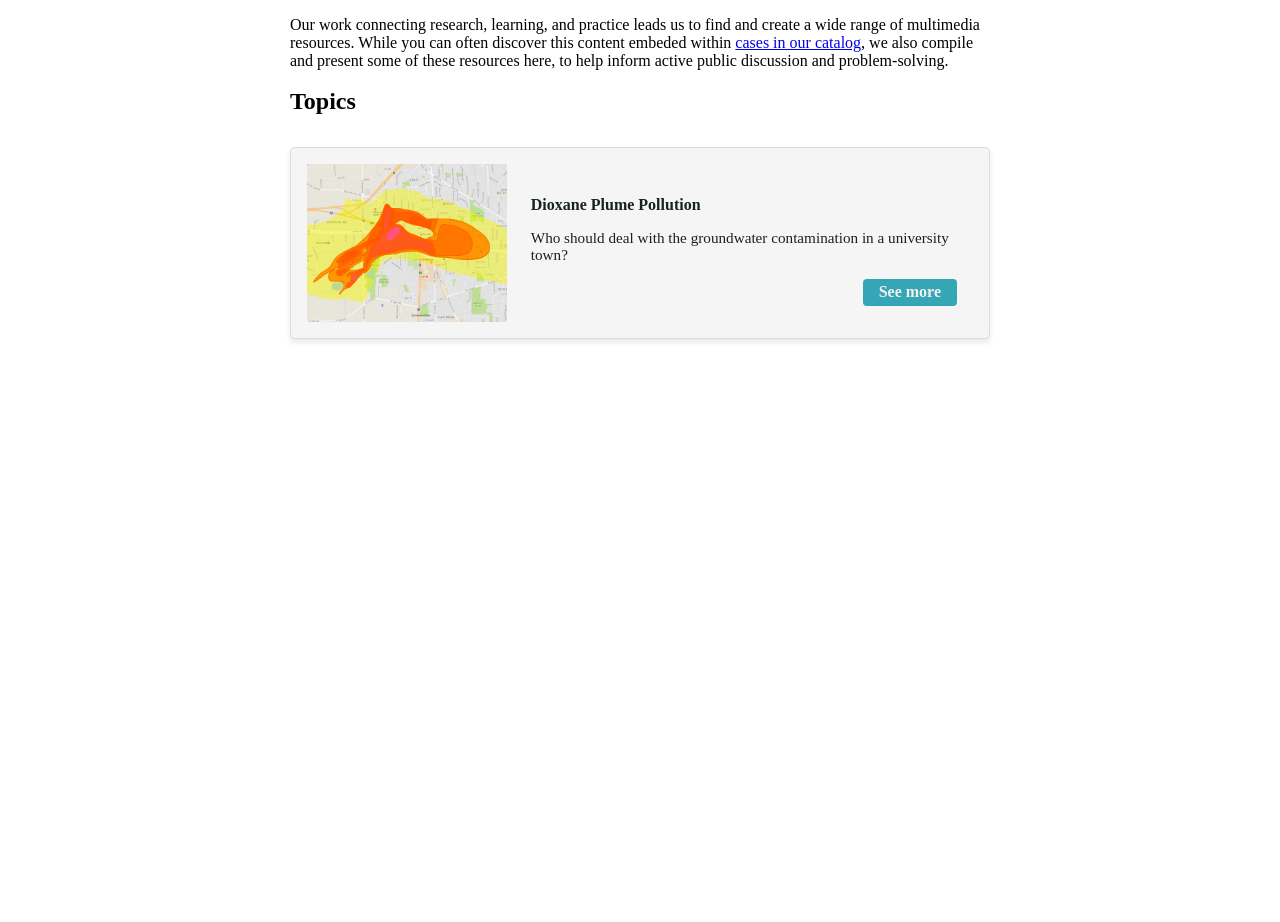
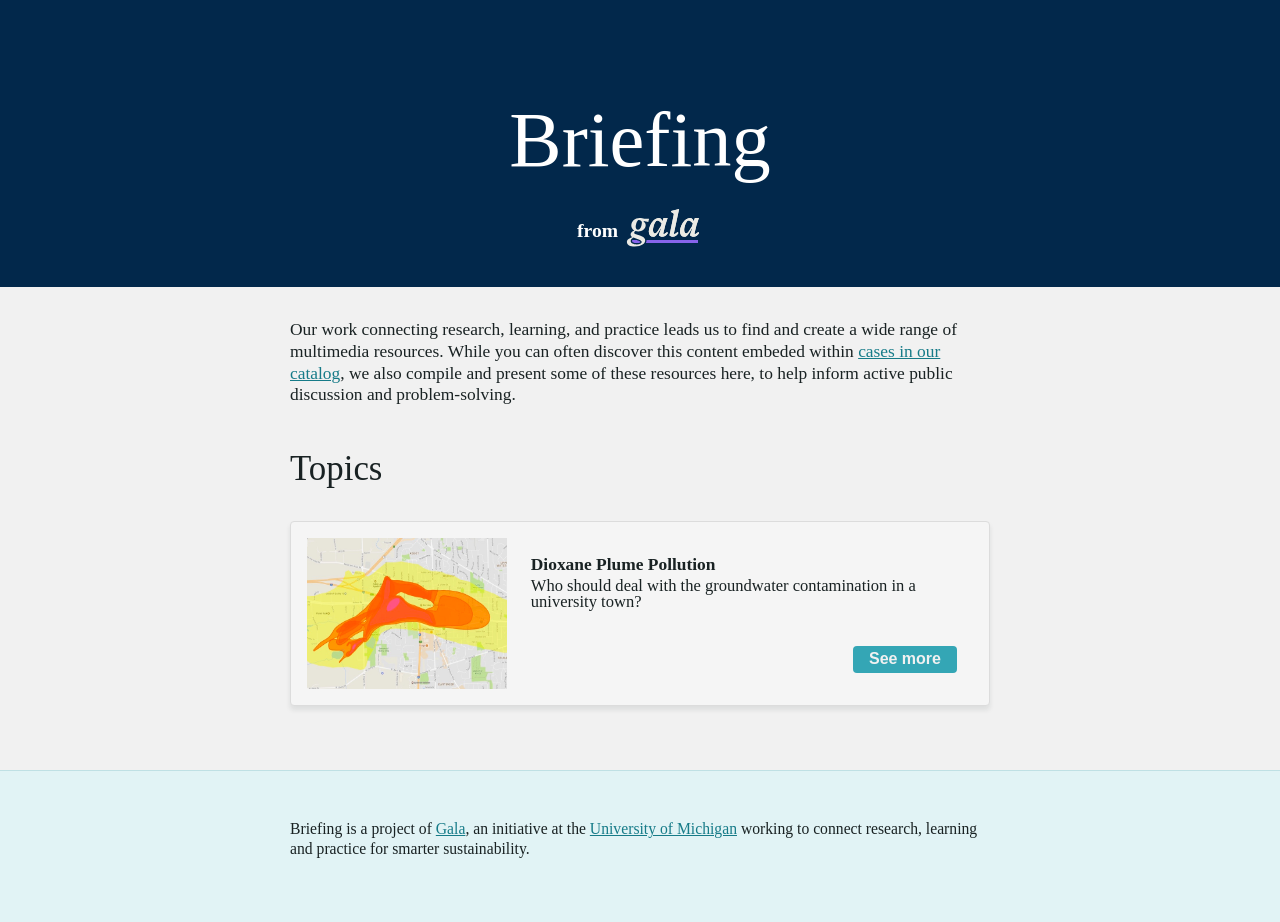
Before and after one commit to galahq/engagement-site, a Gatsby site: page / in a window 1280 px wide. Before the commit the page ends 800 px from the top, so only its background shows below. Built offline with nearby package versions, Linux system fonts and the light colour scheme; Gatsby itself is replaced by a stand-in of ours; a web font is replaced by a local one.

Commit message:
Upgrade to gatsby 2

```diff
--- a/src/components/button.js
+++ b/src/components/button.js
@@ -1,4 +1,3 @@
-import React from 'react'
 import styled from 'styled-components'
 
 const Button = styled.button`
@@ -16,4 +15,5 @@ const Button = styled.button`
     background: #167b88;
   }
 `
+
 export default Button
--- a/src/components/card.js
+++ b/src/components/card.js
@@ -1,11 +1,10 @@
-import React from 'react'
 import styled from 'styled-components'
 
-const Card = styled.div`
+const BaseCard = styled.div`
   background: #f5f5f5;
   border: 1px solid #dcdcdc;
   border-radius: 4px;
   box-shadow: 0 4px 5px 0 rgba(25, 34, 35, 0.09);
   padding: 1rem;
 `
-export default Card
+export default BaseCard
--- a/src/components/cards/audio.js
+++ b/src/components/cards/audio.js
@@ -3,7 +3,7 @@ import styled from 'styled-components'
 import BaseCard from '../../components/card'
 
 export default ({ imageSrc, title, description, audioSrc }) => (
-  <AudioCard>
+  <AudioCard as="a">
     <Image src={imageSrc} />
     <AudioTitle>{title}</AudioTitle>
     <Description>{description}</Description>
@@ -11,11 +11,11 @@ export default ({ imageSrc, title, description, audioSrc }) => (
   </AudioCard>
 )
 
-const AudioCard = BaseCard.withComponent('a').extend`
+const AudioCard = styled(BaseCard)`
   color: #192223;
   text-decoration: none;
   display: block;
-  margin: .4em;
+  margin: 0.4em;
 `
 
 const Image = styled.img`
--- a/src/components/cards/text.js
+++ b/src/components/cards/text.js
@@ -1,4 +1,3 @@
-import React from 'react'
 import styled from 'styled-components'
 import Card from '../card'
 
--- a/src/components/cards/video.js
+++ b/src/components/cards/video.js
@@ -3,7 +3,7 @@ import styled from 'styled-components'
 import BaseCard from '../../components/card'
 
 export default ({ title, description, videoSrc }) => (
-  <VideoCard>
+  <VideoCard as="a">
     <VideoTitle>{title}</VideoTitle>
     <Description>{description}</Description>
     <Frame
@@ -17,11 +17,11 @@ export default ({ title, description, videoSrc }) => (
   </VideoCard>
 )
 
-const VideoCard = BaseCard.withComponent('a').extend`
+const VideoCard = styled(BaseCard)`
   color: #192223;
   text-decoration: none;
   display: inline-block;
-  margin: .4em;
+  margin: 0.4em;
 `
 
 const VideoTitle = styled.h3`
--- a/src/components/container.js
+++ b/src/components/container.js
@@ -1,4 +1,3 @@
-import React from 'react'
 import styled from 'styled-components'
 
 const Container = styled.div`
--- a/src/components/grid.js
+++ b/src/components/grid.js
@@ -1,4 +1,3 @@
-import React from 'react'
 import styled from 'styled-components'
 import Container from '../components/container'
 
--- a/src/components/header.js
+++ b/src/components/header.js
@@ -1,12 +1,11 @@
 import React from 'react'
 import styled from 'styled-components'
 import Logo from './logo'
-import Link from 'gatsby-link'
+import { Link } from 'gatsby'
 
-type Props = { full: boolean }
-const Header = ({ full }: Props) => (
-  <Container full={full}>
-    {full ? (
+const Header = props => (
+  <Container>
+    {props.full ? (
       <InnerContainer>
         <MainTitle>Briefing</MainTitle>
         <Subtitle>
@@ -25,14 +24,16 @@ const Header = ({ full }: Props) => (
           </a>{' '}
           <RaisedSpan>
             {' '}
-            / <TitleLink to="./">Briefing</TitleLink>
+            / <TitleLink to="/">Briefing</TitleLink>
           </RaisedSpan>
         </SmallTitle>
       </InnerContainer>
     )}
   </Container>
 )
+
 export default Header
+
 const Container = styled.div`
   display: flex;
   flex-direction: column;
@@ -40,6 +41,15 @@ const Container = styled.div`
   background-color: #02284b;
   color: white;
   margin-bottom: 2em;
+`
+const TitleLink = styled(Link)`
+  font-weight: 300;
+  color: white;
+  text-decoration: none;
+
+  &:hover {
+    text-decoration: underline;
+  }
 `
 
 const MainTitle = styled.h1.attrs({ className: 'louder' })`
@@ -66,15 +76,6 @@ const Subtitle = styled.h2`
   text-align: center;
   margin-bottom: 2em;
 `
-const TitleLink = styled(Link)`
-  font-weight: 300;
-  color: white;
-  text-decoration: none;
-
-  ${TitleLink}:hover {
-    text-decoration: underline;
-  }
-`
 
 const InnerContainer = styled.div`
   align-items: center;
--- /dev/null
+++ b/src/components/layout.js
@@ -0,0 +1,110 @@
+import React from 'react'
+import styled from 'styled-components'
+import Helmet from 'react-helmet'
+import Header from './header'
+import { TextContainer } from './container'
+import { StaticQuery, graphql } from 'gatsby'
+import wave from '../assets/wave.png'
+import '../styles/index.css'
+
+export default function Layout({ location, children }) {
+  return (
+    <StaticQuery
+      query={graphql`
+        query LayoutQuery {
+          site {
+            siteMetadata {
+              title
+            }
+          }
+        }
+      `}
+      render={data => (
+        <>
+          <Body full={location.pathname === '/'}>
+            <Helmet
+              titleTemplate={`%s | ${data.site.siteMetadata.title}`}
+              defaultTitle={data.site.siteMetadata.title}
+              meta={[
+                { name: 'description', content: 'Briefing' },
+                {
+                  name: 'keywords',
+                  content: 'cases, sustainability, resources, multimedia',
+                },
+                {
+                  name: 'viewport',
+                  content: 'initial-scale=1, viewport-fit=cover',
+                },
+              ]}
+            />
+            <Header full={location.pathname === '/'}></Header>
+            <div>{children}</div>
+            <Footer>
+              <TextContainer>
+                Briefing is a project of <a href="learngala.com">Gala</a>, an
+                initiative at the <a href="umich.edu">University of Michigan</a>{' '}
+                working to connect research, learning and practice for smarter
+                sustainability.
+              </TextContainer>
+            </Footer>
+          </Body>
+        </>
+      )}
+    />
+  )
+}
+
+/* const Layout = ({ location, children, data }) => (
+  <Body full={location.pathname === '/'}>
+    <Helmet
+      title={data.site.siteMetadata.title}
+      meta={[
+        { name: 'description', content: 'Briefing' },
+        {
+          name: 'keywords',
+          content: 'cases, sustainability, resources, multimedia',
+        },
+        { name: 'viewport', content: 'initial-scale=1, viewport-fit=cover' },
+      ]}
+    ></Helmet>
+
+    <Header full={location.pathname === '/'}></Header>
+    {children}
+    <Footer>
+      <TextContainer>
+        Briefing is a project of <a href="learngala.com">Gala</a>, an initiative
+        at the <a href="umich.edu">University of Michigan</a> working to connect
+        research, learning and practice for smarter sustainability.
+      </TextContainer>
+    </Footer>
+  </Body>
+) */
+
+/* export const query = graphql`
+  query SiteTitleQuery {
+    site {
+      siteMetadata {
+        title
+      }
+    }
+  }` */
+
+const Body = styled.div`
+  background-color: #f1f1f1;
+  border: none;
+  min-height: 100vh;
+
+  ${props =>
+    props.full ||
+    'background-image: url(' +
+      wave +
+      '); background-repeat: repeat-x; background-size: 14px;'};
+`
+
+const Footer = styled.footer`
+  background-color: #e1f3f5;
+  border-top: 1px solid #bfe0e4;
+  font-size: 0.9em;
+  margin-top: 4rem;
+  padding: 3rem 0 4rem;
+`
--- a/src/components/topic.js
+++ b/src/components/topic.js
@@ -1,26 +1,30 @@
 import React from 'react'
 import styled from 'styled-components'
-
 import BaseButton from './button'
-import BaseCard from './card'
+import { Link } from 'gatsby'
 
 export default ({ kicker, title, imageSrc, href }) => (
-  <Card href={href}>
+  <TopicCard to={href}>
     <Image src={imageSrc} />
     <TextBlock>
       <Kicker>{kicker}</Kicker>
       <Description>{title}</Description>
       <RightAlignedText>
-        <Button>See more</Button>
+        <InlineButton>See more</InlineButton>
       </RightAlignedText>
     </TextBlock>
-  </Card>
+  </TopicCard>
 )
 
-const Card = BaseCard.withComponent('a').extend`
+const TopicCard = styled(Link)`
   color: #192223;
   text-decoration: none;
   display: flex;
+  background: #f5f5f5;
+  border: 1px solid #dcdcdc;
+  border-radius: 4px;
+  box-shadow: 0 4px 5px 0 rgba(25, 34, 35, 0.09);
+  padding: 1rem;
 `
 const TextBlock = styled.div`
   padding: 1rem;
@@ -30,7 +34,7 @@ const RightAlignedText = styled.div`
   text-align: right;
 `
 
-const Button = BaseButton.withComponent('span').extend`
+const InlineButton = styled(BaseButton)`
   display: inline-block;
 `
 
--- a/src/pages/index.js
+++ b/src/pages/index.js
@@ -1,21 +1,21 @@
 import React from 'react'
 import styled from 'styled-components'
-import Link from 'gatsby-link'
 
 import Container, { TextContainer } from '../components/container'
 import Topic from '../components/topic'
+import Layout from '../components/layout.js'
 import dioxane from '../assets/dioxane.jpg'
 
-const IndexPage = () => (
-  <div>
+const IndexPage = props => (
+  <Layout location={props.location}>
     <TextContainer>
       <p>
         Our work connecting research, learning, and practice leads us to find
         and create a wide range of multimedia resources. While you can often
         discover this content embeded within{' '}
-        <Link href="http://learngala.com">cases in our catalog</Link>, we also
-        compile and present some of these resources here, to help inform active
-        public discussion and problem-solving.
+        <a href="http://learngala.com">cases in our catalog</a>, we also compile
+        and present some of these resources here, to help inform active public
+        discussion and problem-solving.
       </p>
       <h2 id="Topics">Topics</h2>
     </TextContainer>
@@ -25,15 +25,15 @@ const IndexPage = () => (
         kicker="Dioxane Plume Pollution"
         title="Who should deal with the groundwater contamination in a university town?"
         imageSrc={dioxane}
-        href="./dioxane"
+        href="/dioxane"
       />
     </TopicsContainer>
-  </div>
+  </Layout>
 )
 
 export default IndexPage
 
-const TopicsContainer = Container.extend`
+const TopicsContainer = styled(Container)`
   display: grid;
   grid-gap: 1rem;
   grid-template-columns: 1 fr;
```
Also changed, not shown: package.json (+12 -9 lines), src/components/cards/case.js (+7 -7 lines), src/components/cards/resource.js (+2 -17 lines), src/layouts/index.js (deleted, +0 -66 lines), src/pages/dioxane.js (+41 -38 lines), src/styles/index.css (renamed from src/layouts/index.css), 2 other files.
